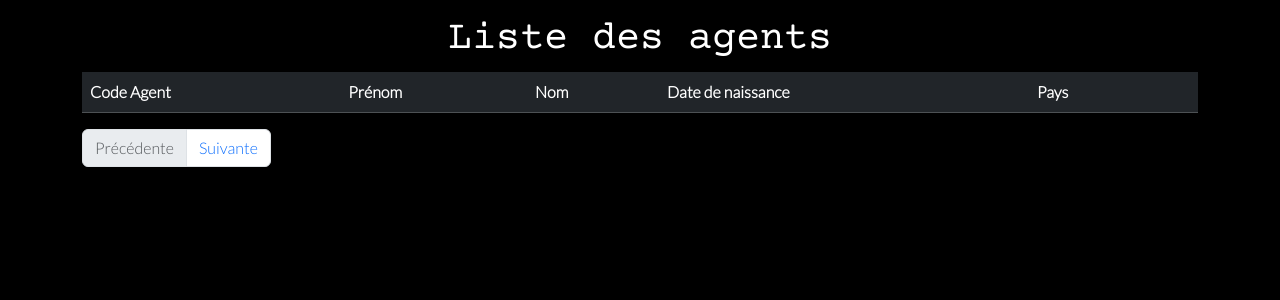
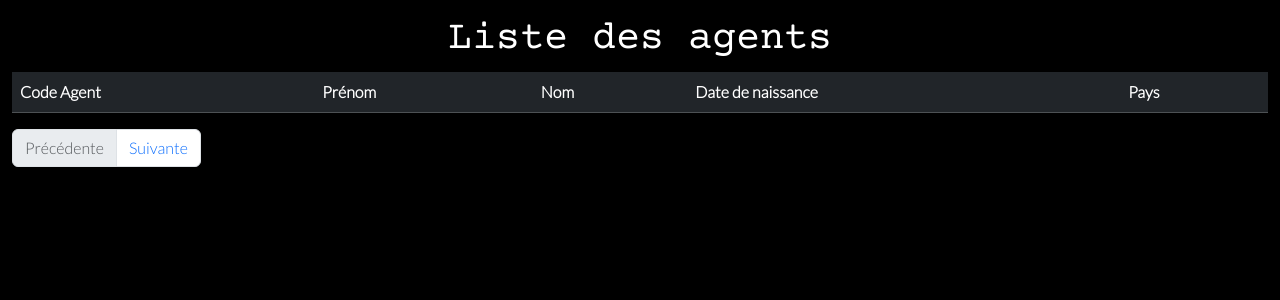
Before and after one commit to ccphung/kgb, a PHP site: page /agents in a window 1280 px wide. Shown: the part 59-359 px from the top of the page. Run offline with PHP 8.4, Linux system fonts and the light colour scheme; data that the repository does not hold is empty.

Commit message:
modify display

```diff
--- a/views/agents/index.php
+++ b/views/agents/index.php
@@ -1,4 +1,4 @@
-<div class="container">
+<div class="container-fluid">
     <h1 class="text-center mt-3">Liste des agents</h1>
     <table class="table table-dark">
         <thead>
@@ -7,7 +7,6 @@
             <th>Nom</th>
             <th>Date de naissance</th>
             <th>Pays</th>
-            <th></th>
         </thead>
         <tbody>
             <?php foreach ($agents as $agent): ?>
--- a/views/contacts/index.php
+++ b/views/contacts/index.php
@@ -8,7 +8,6 @@
                 <th>Nom de code</th>
                 <th>Date de naissance</th>
                 <th>Pays</th>
-                <th></th>
             </thead>
             <tbody>
                 <?php foreach ($contacts as $contact): ?>
--- a/views/targets/index.php
+++ b/views/targets/index.php
@@ -8,7 +8,6 @@
                 <th>Nom de code</th>
                 <th>Date de naissance</th>
                 <th>Pays</th>
-                <th></th>
             </thead>
             <tbody>
                 <?php foreach ($targets as $target): ?>
```
